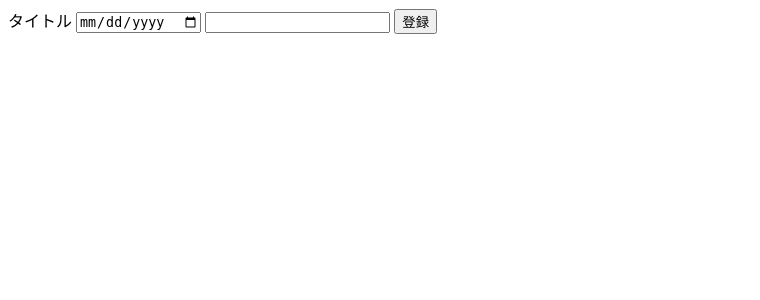
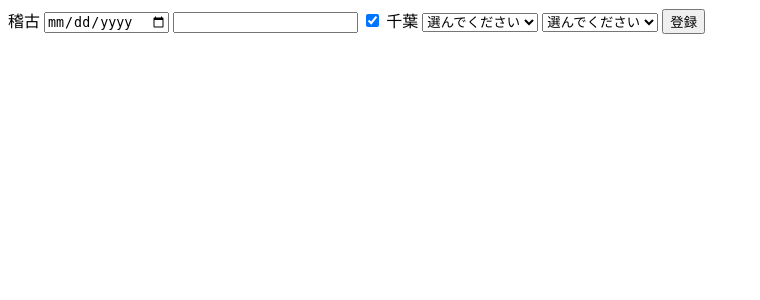
Before and after one commit to snsrful346/bushiapp, a Flask app: page /record in a window 1280 px wide. Shown: the top 300 px of the page, without its empty margins (0-760 px from the left). Run offline with Flask 3, Linux system fonts and the light colour scheme.

Commit message:
3
dropdown,checkbox

```diff
--- a/templates/record.html
+++ b/templates/record.html
@@ -3,8 +3,18 @@
 {% block body %}
 <div class="record">
     <form action="/records" method="POST">
-        タイトル <input type="date" name="date">
-        <input type="text" neme="title">
+        稽古 <input type="date" name="date">
+        <input type="text" name="title">
+        <input type="checkbox"　name="member1" value="千葉" checked> 千葉
+        <select id="training menu1" name="稽古内容1">
+            <option value=""disabled selected>選んでください</option>
+            <option value="syoumen" >正面打</option>
+        </select>
+        <select id="training menu2" name="稽古内容2">
+            <option value=""disabled selected>選んでください</option>
+            <option value="ikkyou" >一教</option>
+            <option value="nikkyou" >二教</option>
+        </select>
         <input type="submit" value="登録">
     </form>
 </div>
```
